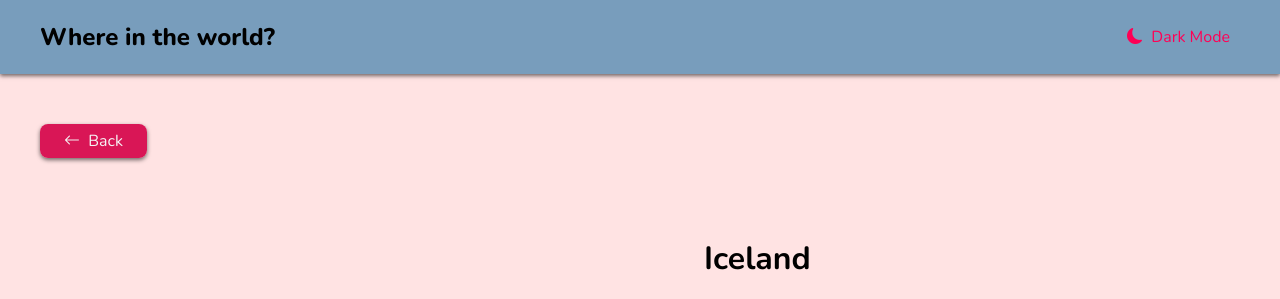
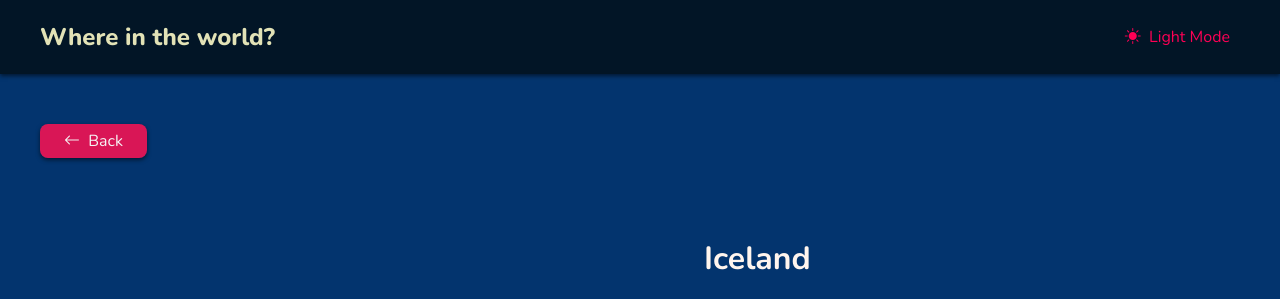
Before and after one commit to avinashshetty123/country-info-app, a plain HTML site: page country.html in a window 1280 px wide. Both pictures are taken after a click on the element "Dark Mode". Shown: the top 299 px of the page. Drawn offline with nearby package versions, Linux system fonts and the light colour scheme; no server answers.

Commit message:
add dark mode toggle functionality and update styles

```diff
--- a/country.css
+++ b/country.css
@@ -8,6 +8,10 @@
 .back-btn:hover{
     background-color: #fb0255;
 
+}
+.dark-mode-body{
+    background-color: #03346E;
+    color: seashell;
 }
 .country-details-container{
     max-width: 1200px;
--- a/country.js
+++ b/country.js
@@ -10,6 +10,7 @@ const topLevelDomain=document.querySelector('.domain')
 const currencies=document.querySelector('.currency')
 const languages=document.querySelector('.lang')
 const borderCountries = document.querySelector('.border-countries')
+const darkModeToggle = document.querySelector(".dark-mode-btn");
 fetch(`https://restcountries.com/v3.1/name/${countryName}?fullText=true`)
   .then((res) => res.json())
   .then(([country]) => {
@@ -49,3 +50,19 @@ fetch(`https://restcountries.com/v3.1/name/${countryName}?fullText=true`)
       });
   }
   })
+
+  darkModeToggle.addEventListener("click", () =>{
+    document.body.classList.toggle("dark-mode-body");
+    document.querySelector(".header-container").classList.toggle("dark-mode-header");
+
+    const darkModeicon = document.querySelector(".dark-mode-btn i");
+    if(document.body.classList.contains("dark-mode-body")){
+      darkModeicon.classList.replace("bi-moon-fill", "bi-sun-fill");
+      darkModeToggle.innerHTML = `<i class="bi bi-sun-fill"></i>&nbsp;&nbsp;Light Mode`;
+    }
+    else {
+      darkModeicon.classList.replace("bi-sun-fill", "bi-moon-fill");
+      darkModeToggle.innerHTML = `<i class="bi bi-moon-fill"></i>&nbsp;&nbsp;Dark Mode`;
+    }
+
+    });
```
Also changed, not shown: script.js (+9 -11 lines).
